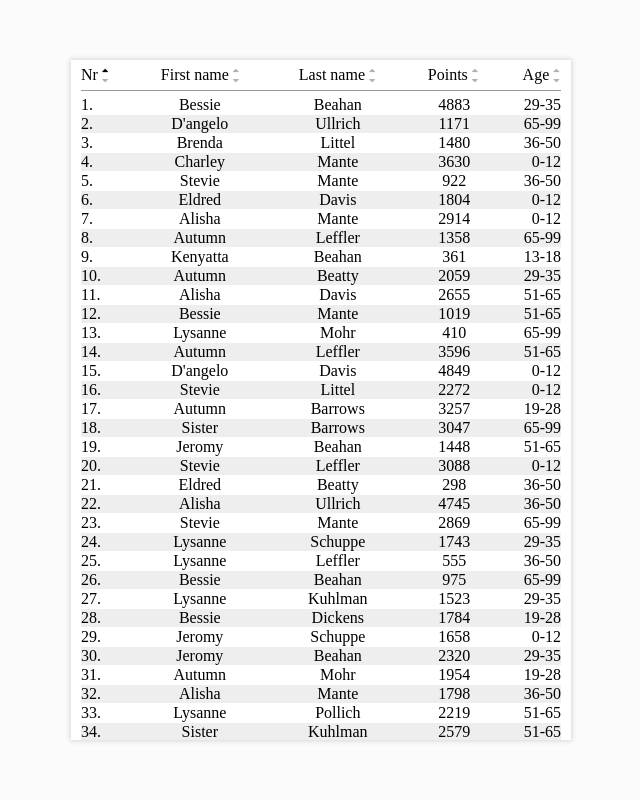
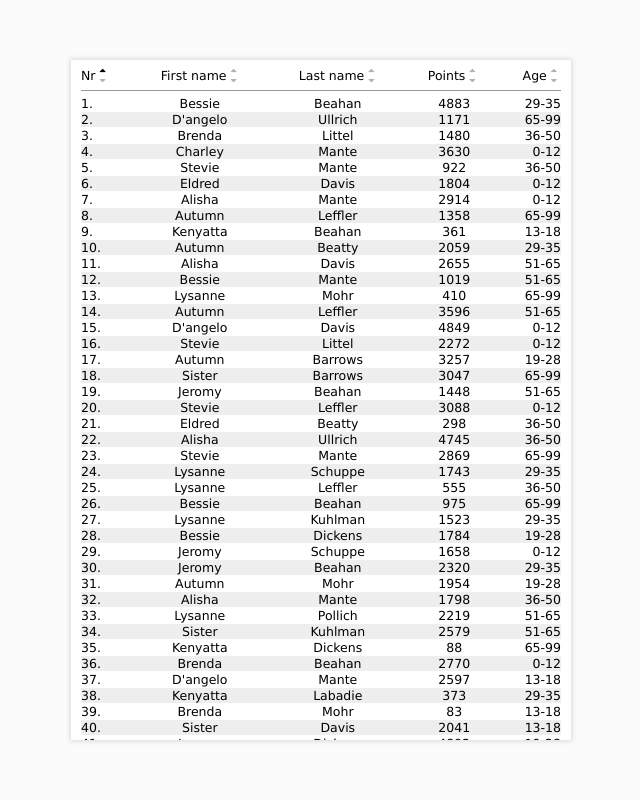
Before and after one commit to BlekDimon/webdev, a plain HTML site: page ranking/index.html in a window 1280 px wide. Shown: the whole page, without its empty margins (319-959 px from the left). Drawn offline with Linux system fonts and the light colour scheme.

Commit message:
Update style.css

```diff
--- a/ranking/style.css
+++ b/ranking/style.css
@@ -2,6 +2,8 @@
     margin: 0;
     padding: 0;
     box-sizing: border-box;
+    font-family: Verdana;
+    font-size: 12.5px;
 }
 
 body {
```
